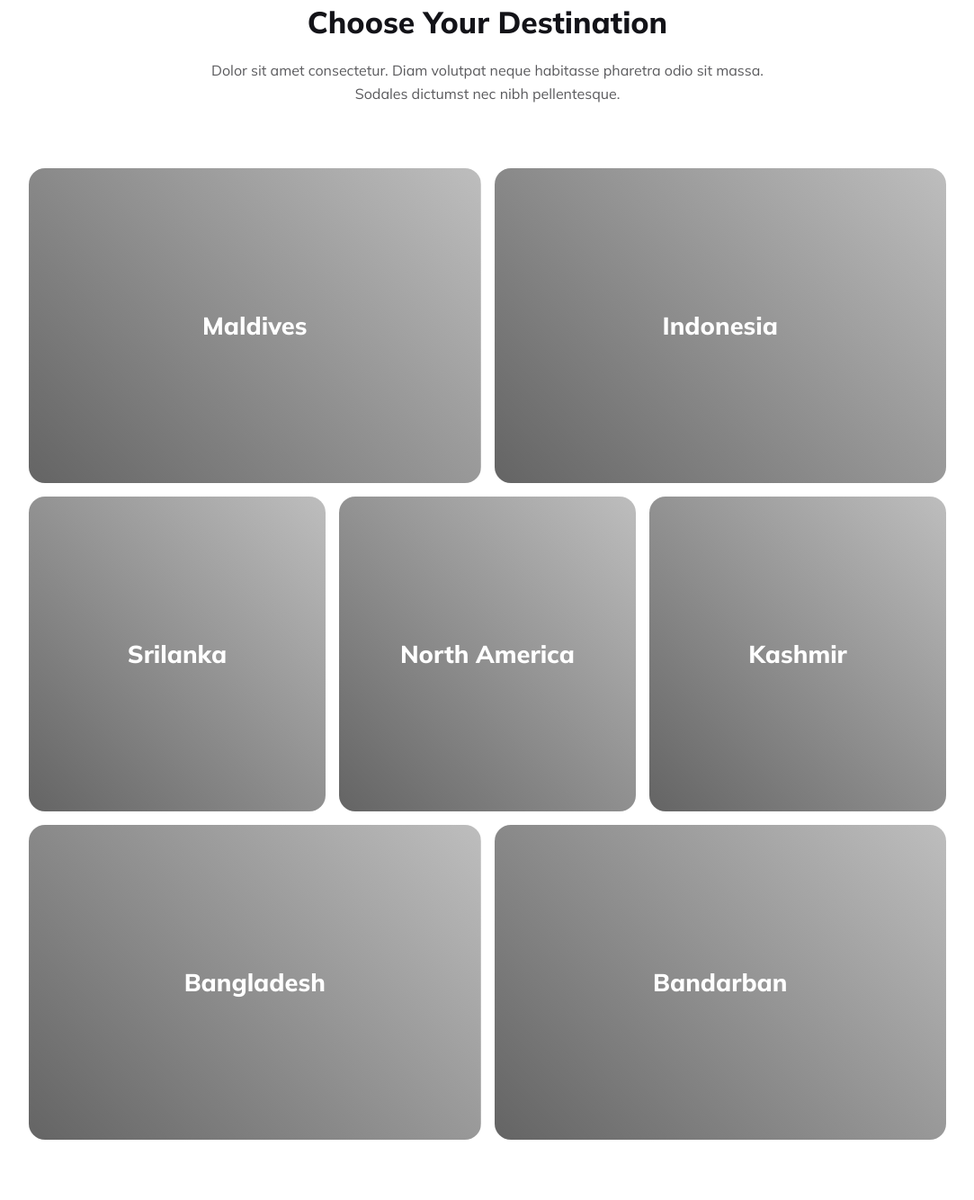
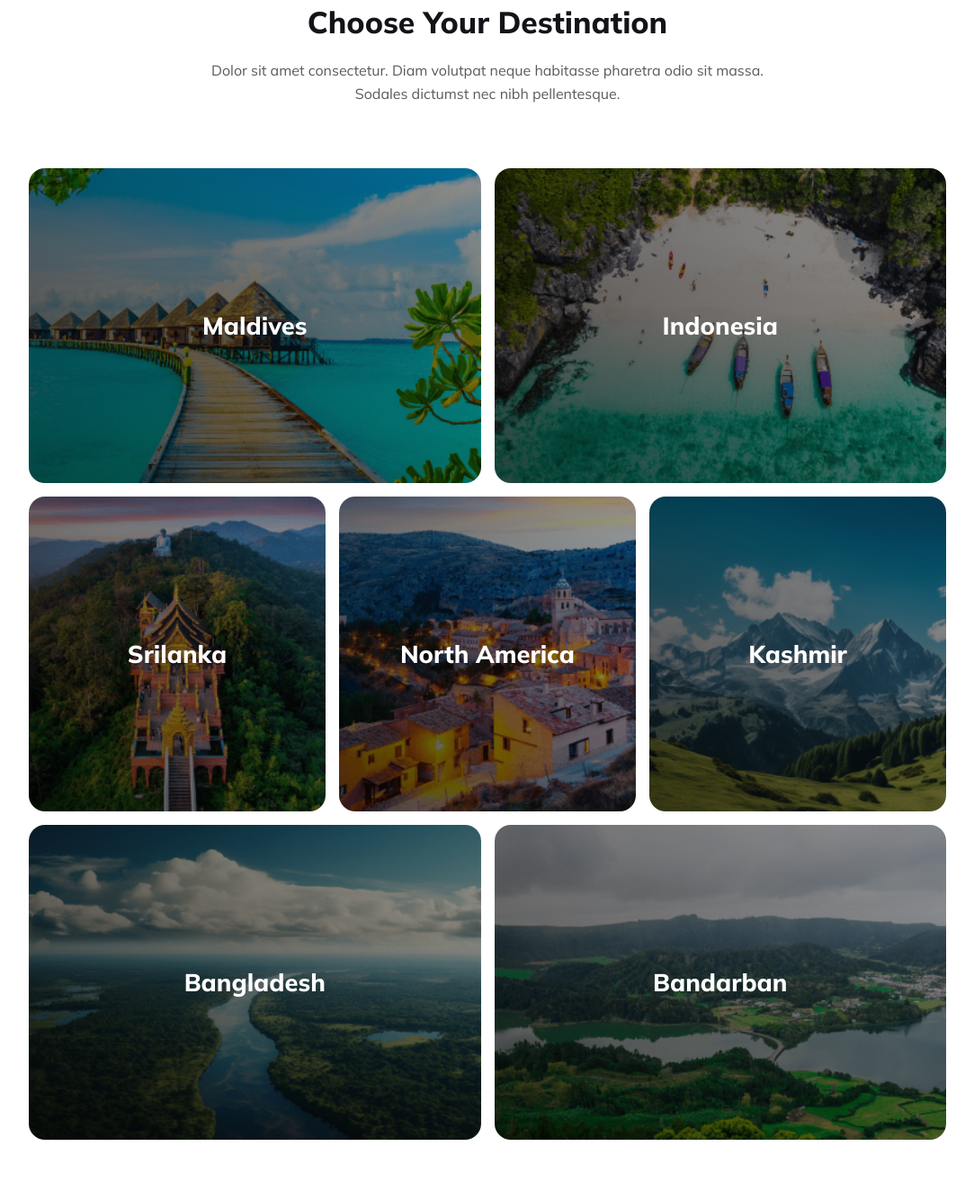
Before and after one commit to mr-pritom-01/hero-travel-asg2, a plain HTML site: page index.html in a window 1280 px wide. Shown: the part 1530-2864 px from the top of the page at 90% size, without its empty margins (98-1181 px from the left). Drawn offline with Linux system fonts and the light colour scheme; the site is published under a folder, as on GitHub Pages, so addresses that start at the root find nothing.

Commit message:
destination added

```diff
--- a/css/styles.css
+++ b/css/styles.css
@@ -225,7 +225,7 @@ nav a {
       rgba(2, 2, 2, 0.26),
       rgba(0, 0, 0, 0.609)
     ),
-    url("/images/Rectangle 5.png");
+    url("../images/Rectangle 5.png");
 }
 .img-2 {
   background-image: linear-gradient(
@@ -233,7 +233,7 @@ nav a {
       rgba(2, 2, 2, 0.26),
       rgba(0, 0, 0, 0.609)
     ),
-    url("/images/Rectangle 8.png");
+    url("../images/Rectangle 8.png");
 }
 .img-3 {
   background-image: linear-gradient(
@@ -241,7 +241,7 @@ nav a {
       rgba(2, 2, 2, 0.26),
       rgba(0, 0, 0, 0.609)
     ),
-    url("/images/Rectangle 6.png");
+    url("../images/Rectangle 6.png");
 }
 .img-4 {
   background-image: linear-gradient(
@@ -249,7 +249,7 @@ nav a {
       rgba(2, 2, 2, 0.26),
       rgba(0, 0, 0, 0.609)
     ),
-    url("/images/Rectangle 7.png");
+    url("../images/Rectangle 7.png");
 }
 .img-5 {
   background-image: linear-gradient(
@@ -257,7 +257,7 @@ nav a {
       rgba(2, 2, 2, 0.26),
       rgba(0, 0, 0, 0.609)
     ),
-    url("/images/Rectangle 9.png");
+    url("../images/Rectangle 9.png");
 }
 .img-6 {
   background-image: linear-gradient(
@@ -265,7 +265,7 @@ nav a {
       rgba(2, 2, 2, 0.26),
       rgba(0, 0, 0, 0.609)
     ),
-    url("/images/Rectangle 11.png");
+    url("../images/Rectangle 11.png");
 }
 .img-7 {
   background-image: linear-gradient(
@@ -273,7 +273,7 @@ nav a {
       rgba(2, 2, 2, 0.26),
       rgba(0, 0, 0, 0.609)
     ),
-    url("/images/Rectangle 10.png");
+    url("../images/Rectangle 10.png");
 }
 
 /* deals & discount part  */
```
